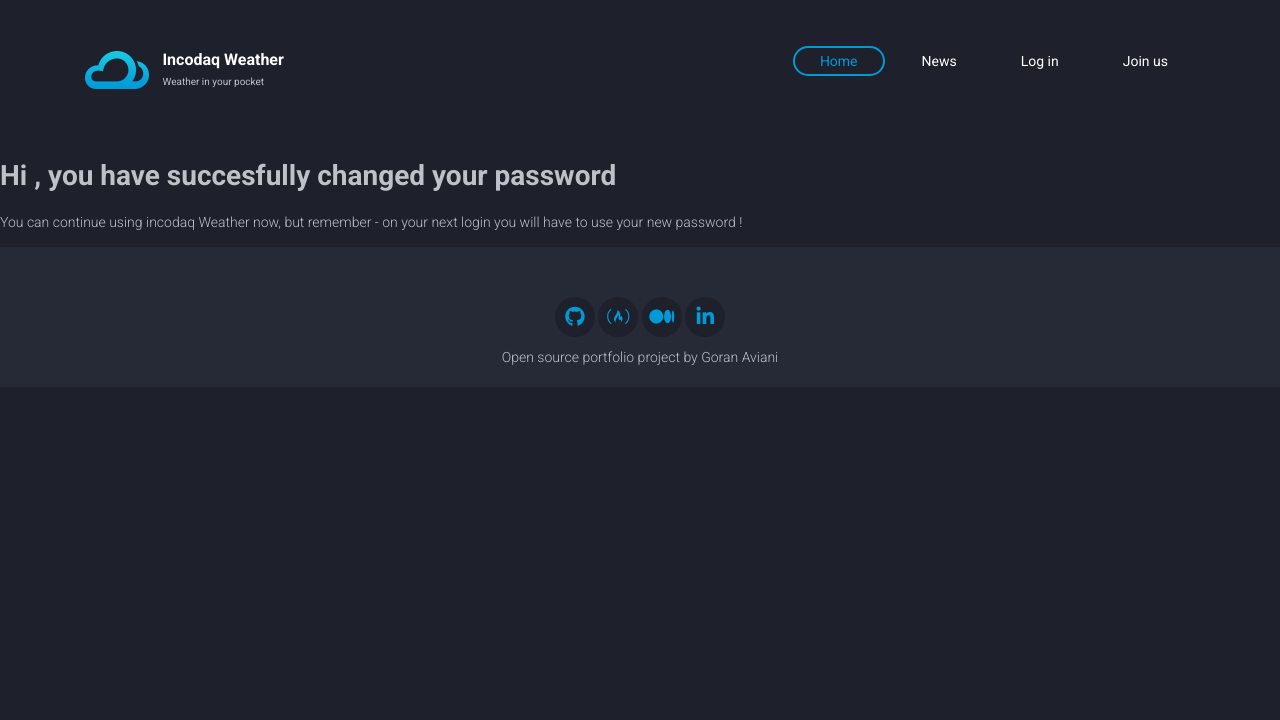
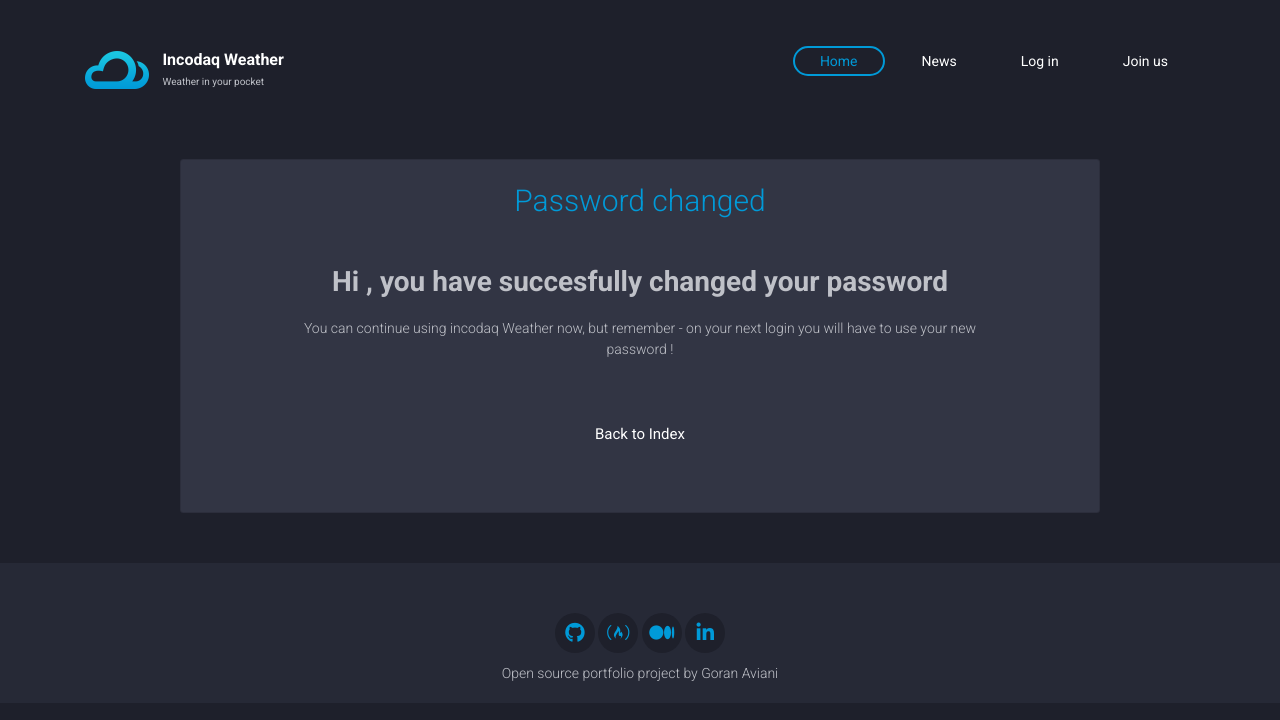
Before and after one commit to GoranAviani/incodaq_weather, a Django app: template templates/expanded_user/change_user_password_done.html in a window 1280 px wide. Shown: the top 720 px of the page. Run offline with Django 3.2, Linux system fonts and the light colour scheme; the template is opened without the code that fills it, so the values that code supplies are empty; parts of the project's set-up code (start-up, migrations or seed data) failed here and were passed over; some libraries are stand-ins or nearby versions.

Commit message:
update to change_user_password_done.html

```diff
--- a/templates/expanded_user/change_user_password_done.html
+++ b/templates/expanded_user/change_user_password_done.html
@@ -1,9 +1,30 @@
 <!-- templates/registration/password_reset_done.html -->
 {% extends 'base.html' %}
-
-{% block title %} Incodaq Weather - Succesfull password change{% endblock %}
-
+{% block title %}Succesfull password change{% endblock %}
 {% block content %}
-  <h1>Hi {{user.username}}, you have succesfully changed your password</h1>
-  <p>You can continue using incodaq Weather now, but remember - on your next login you will have to use your new password !</p>
+<div class="container margine-b-50">
+	<div class="row text-center">
+	    <div class="col-lg-10 offset-lg-1  col-md-10 offset-md-1 col-xs-12">
+	        <div class="card" data-bg-color="#323544">
+	            <div class="card-body">
+	                <div class="dashboard-title">
+	                    <div class="title-text">Password changed</div>
+	                </div>
+                    </br>
+	                <div class="login-form mt-4 col-lg-10 offset-lg-1">
+                        <h1>Hi {{user.username}}, you have succesfully changed your password</h1>
+                        <p>You can continue using incodaq Weather now, but remember - on your next login you will have to use your new password !</p>
+                        </br>
+                        </br>
+                        <div class="form-row">
+                            <a href="{% url 'index'%}" class='btn main-button btn-block normal-text' >Back to Index</a>
+                        </div>
+                        </br>
+                        </br>
+	                </div>
+	            </div>
+	        </div>
+	    </div>
+	</div>
+</div>
 {% endblock %}
```
